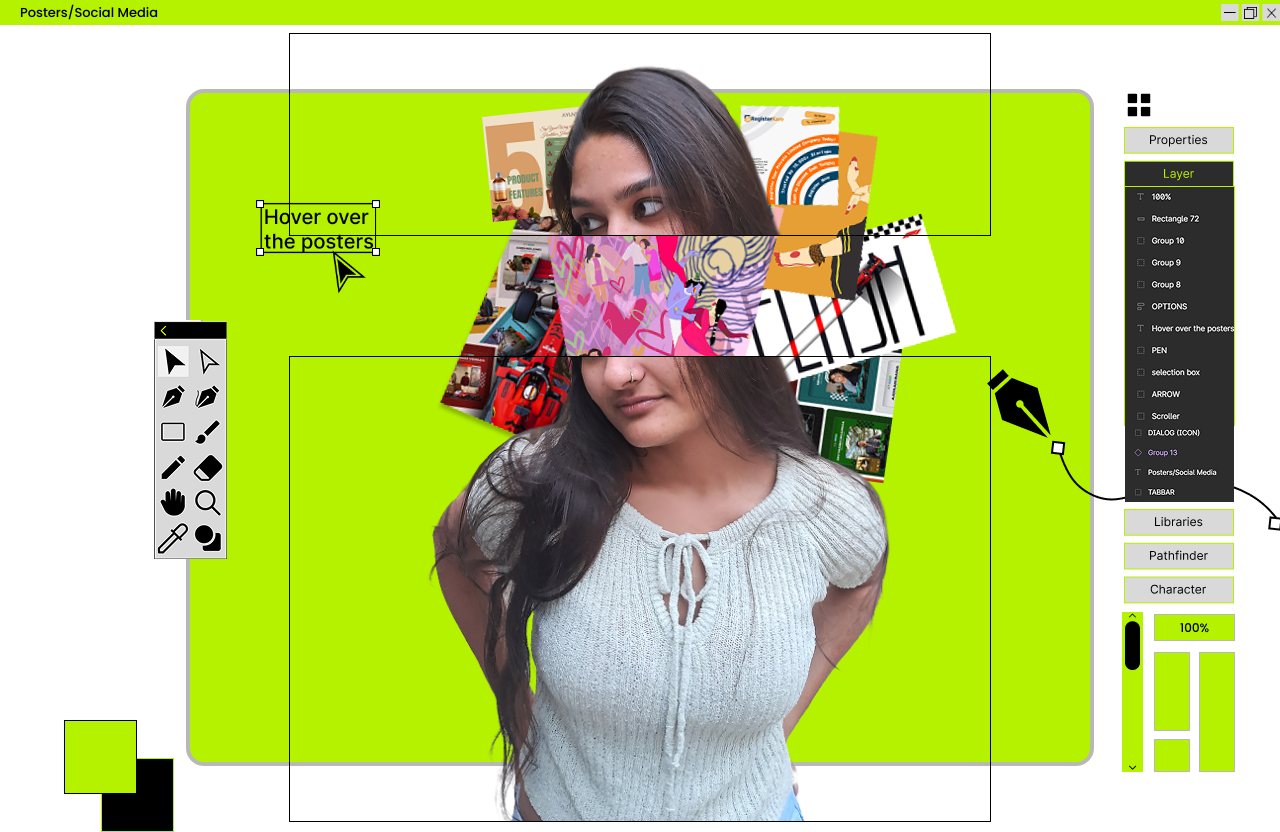
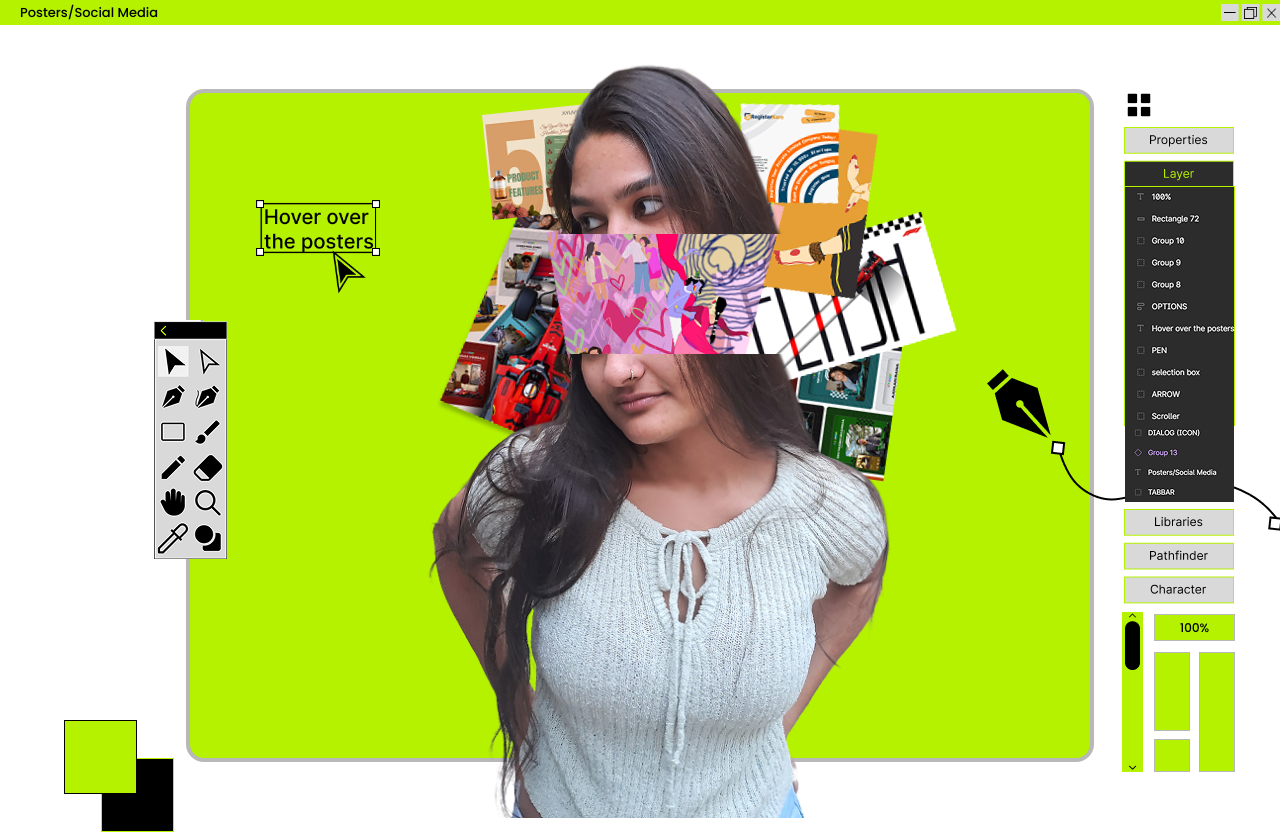
Before and after one commit to yashika0432/PORTFOLIO, a React (Create React App) app in the folder frontend/: page /posters in a window 1280 px wide. Built offline with nearby package versions, Linux system fonts and the light colour scheme.

Commit message:
starting hover effect

```diff
--- a/frontend/src/style/posters.css
+++ b/frontend/src/style/posters.css
@@ -77,7 +77,6 @@
   margin-bottom: 0;
   transition: transform 0.8s ease;
   z-index: 20;
-  border: 1px solid black;
 }
 .photo2 {
   position: relative;
@@ -86,7 +85,6 @@
   margin-top: 0;
   transition: transform 0.8s ease;
   z-index: 20;
-  border: 1px solid black;
 }
 
 .posts {
@@ -182,3 +180,8 @@
   --r: -6deg;
   z-index: 11;
 }
+.posts img:hover {
+  transform: translate(var(--x), var(--y)) rotate(var(--r)) scale(1.35);
+  z-index: 50;
+  filter: brightness(1.05) contrast(1.1);
+}
```
